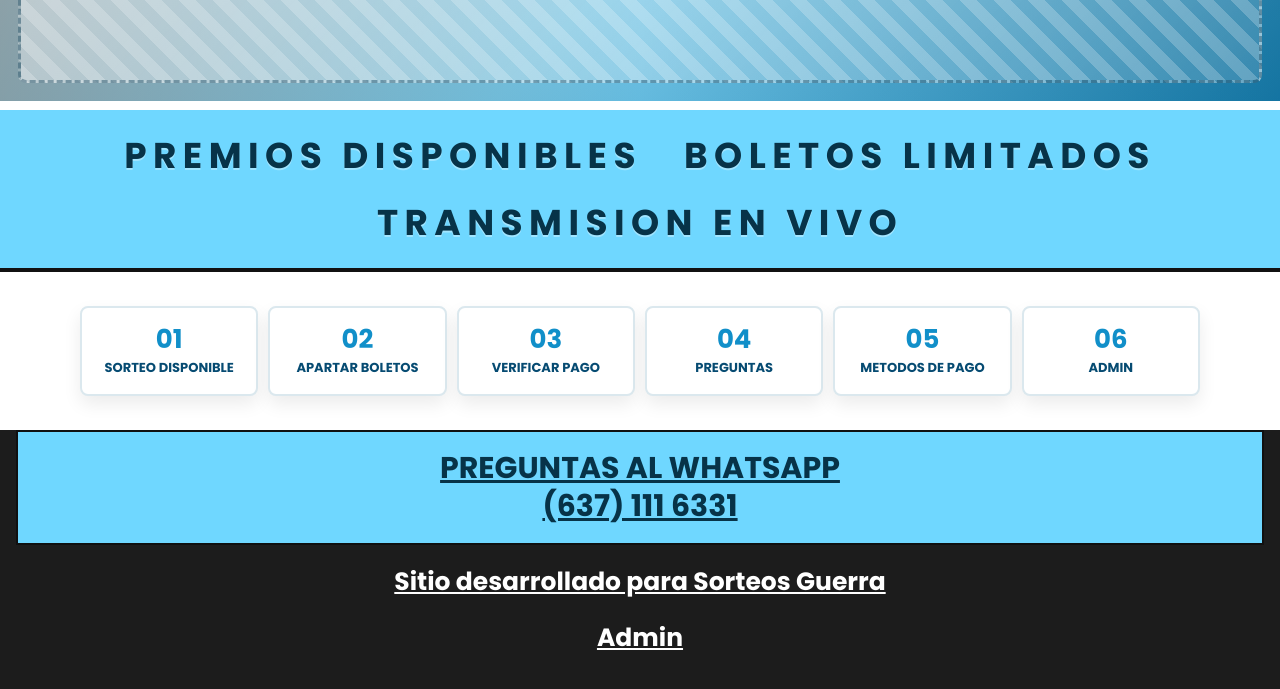
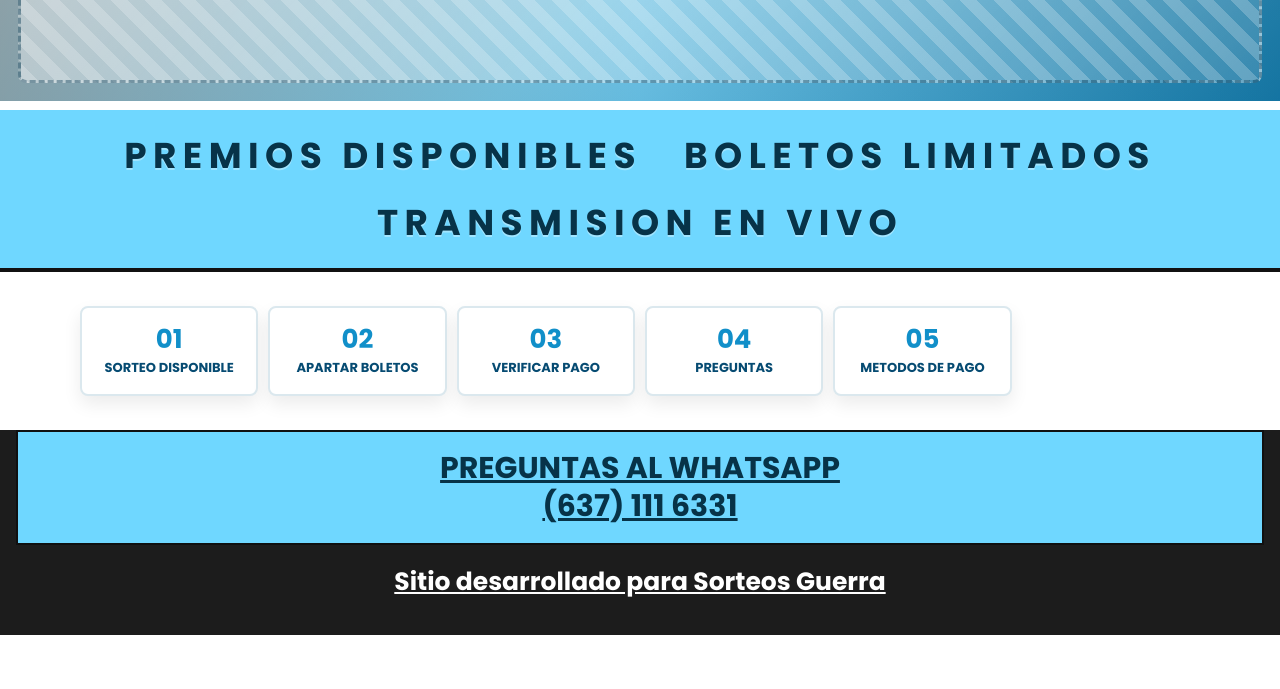
Before and after one commit to guerraggc/sorteos-guerra, a website: page index.html in a window 1280 px wide. Shown: the part 697-1386 px from the top of the page. After the commit the page ends 1332 px from the top, so only its background shows below. Drawn offline with nearby package versions, Linux system fonts and the light colour scheme.

Commit message:
Ocultar acceso publico al panel admin

```diff
--- a/index.html
+++ b/index.html
@@ -78,14 +78,12 @@
         <a href="verificar.html"><strong>03</strong><span>Verificar Pago</span></a>
         <a href="preguntas.html"><strong>04</strong><span>Preguntas</span></a>
         <a href="pagos.html"><strong>05</strong><span>Metodos de Pago</span></a>
-        <a href="admin.html"><strong>06</strong><span>Admin</span></a>
       </section>
     </main>
 
     <footer class="site-footer">
       <a href="https://wa.me/520000000000" target="_blank" rel="noreferrer">PREGUNTAS AL WHATSAPP<br>(000) 000 0000</a>
       <span>Sitio desarrollado para Sorteos Guerra</span>
-      <a href="admin.html">Admin</a>
     </footer>
 
     <script src="https://unpkg.com/lucide@latest/dist/umd/lucide.min.js"></script>
```
Also changed, not shown: boletos.html (+0 -1 lines), contacto.html (+0 -1 lines), pagos.html (+0 -1 lines), preguntas.html (+0 -1 lines), sorteo.html (+0 -1 lines), verificar.html (+0 -1 lines).
